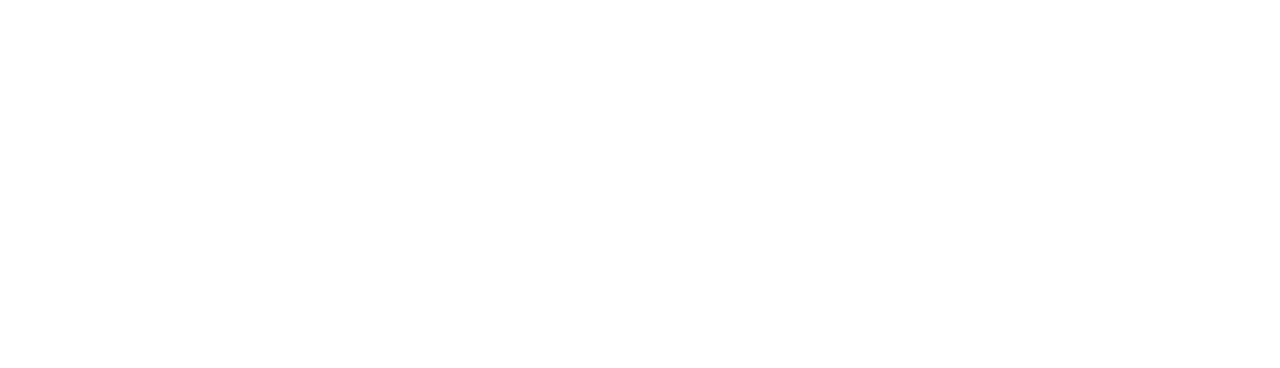
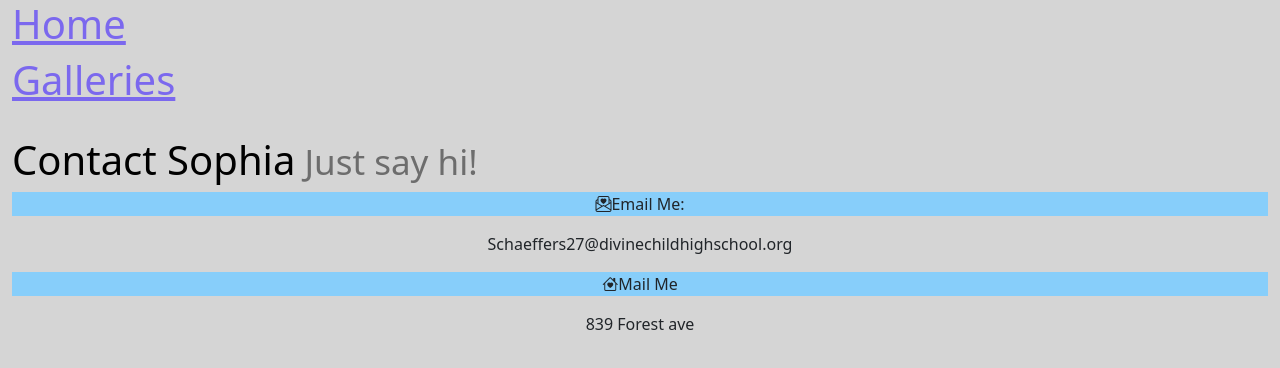
Before and after one commit to Heinzlabrat17/schaefferwebdesignfall23, a plain HTML site: page Schaeffer Web design/bookstrap/photogallery/contact.html in a window 1280 px wide. Drawn offline with nearby package versions, Linux system fonts and the light colour scheme.

Commit message:
3 things
fished two did 3

```diff
--- a/Schaeffer Web design/bookstrap/photogallery/contact.html
+++ b/Schaeffer Web design/bookstrap/photogallery/contact.html
@@ -0,0 +1,44 @@
+<!DOCTYPE html>
+<html lang="en">
+<head>
+    <meta charset="UTF-8">
+    <meta name="viewport" content="width=device-width, initial-scale=1.0">
+     <!-- Bootstrap CSS -->
+
+     <link href="https://cdn.jsdelivr.net/npm/bootstrap@5.1.3/dist/css/bootstrap.min.css" rel="stylesheet" integrity="sha384-1BmE4kWBq78iYhFldvKuhfTAU6auU8tT94WrHftjDbrCEXSU1oBoqyl2QvZ6jIW3" crossorigin="anonymous">
+
+     <link rel="stylesheet" href="https://cdn.jsdelivr.net/npm/bootstrap-icons@1.9.1/font/bootstrap-icons.css">
+
+
+
+     <!-- Bootstrap JavaScript -->
+
+     <script src="https://cdn.jsdelivr.net/npm/bootstrap@5.1.3/dist/js/bootstrap.bundle.min.js" integrity="sha384-ka7Sk0Gln4gmtz2MlQnikT1wXgYsOg+OMhuP+IlRH9sENBO0LRn5q+8nbTov4+1p" crossorigin="anonymous"></script>
+
+
+
+     <!-- Personal CSS file -->
+     <link rel="stylesheet" href="style.css">
+    <title>Contact</title>
+</head>
+<body>
+    <div class="container-fluid">
+        <h1><a href="index.html" style="color: mediumslateblue;">Home</a></h1>
+
+         <h1><a href="castle-gallery.html" style="color: mediumslateblue;">Galleries</a></h1>
+    </div>
+    <br>
+    <div class="container-fluid">
+        <header>
+
+            <h1 style="color: black;"> Contact Sophia<small style="color: #6d6d6d;"> Just say hi!</small></h1>
+        </header>
+        <main class="center">
+            <p style="background-color: lightskyblue;"><i class="bi bi-envelope-paper-heart"></i>Email Me:</p>
+            <p>Schaeffers27@divinechildhighschool.org</p>
+            <p style="background-color: lightskyblue;"><i class=" bi bi-house-heart"></i>Mail Me</p>
+            <p>839 Forest ave </p>
+        </main>
+    </div>
+</body>
+</html>
--- a/Schaeffer Web design/bookstrap/photogallery/style.css
+++ b/Schaeffer Web design/bookstrap/photogallery/style.css
@@ -52,3 +52,4 @@
     .front-nav-2{background-color: #354243;}
     .front-nav-3{background-color: #80598d;}
     img{width: 200px;height: 200px;}
+    .center{ text-align: center;}
```
